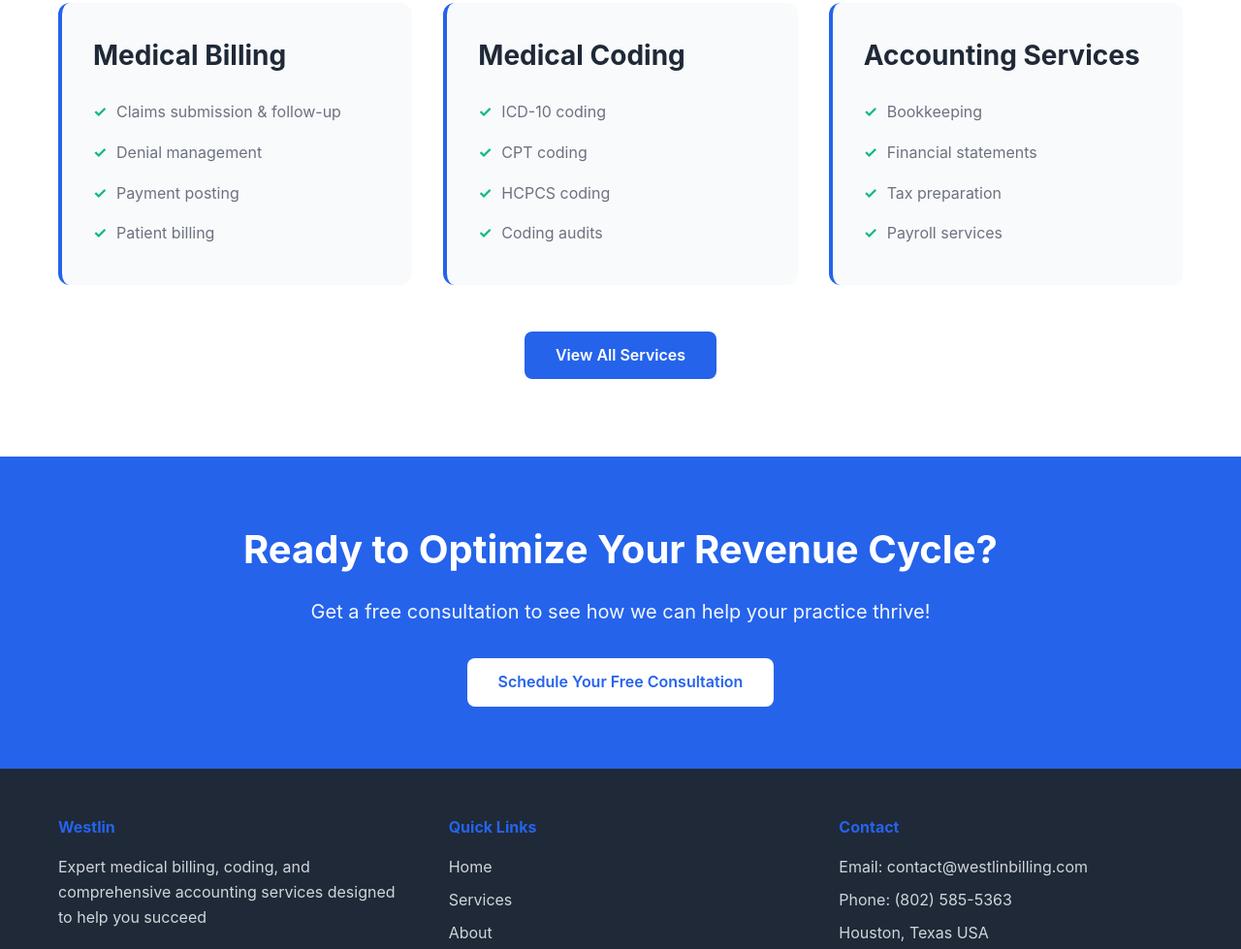
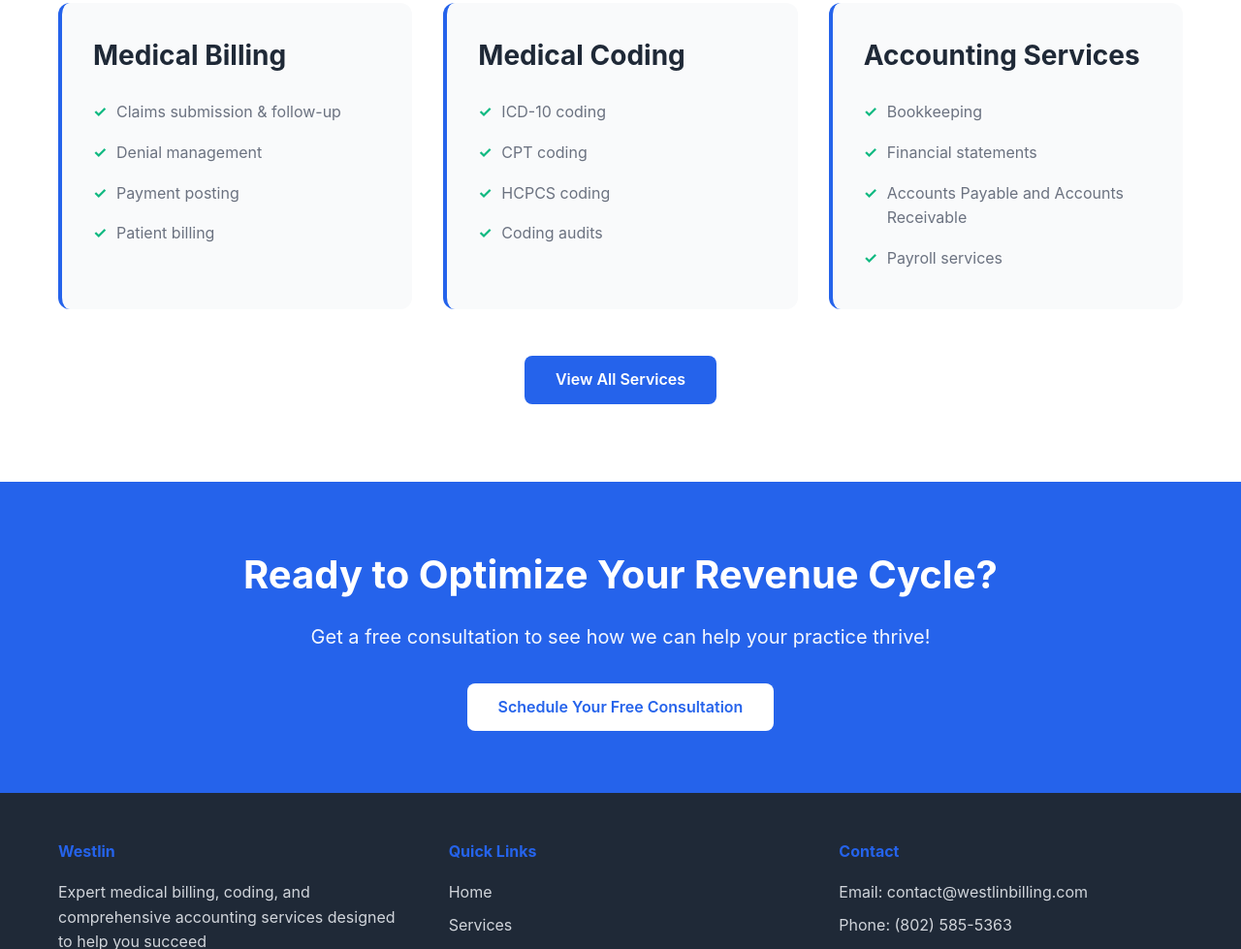
Before and after one commit to MrAnonymoos/Westlin-Billing-REPO, a plain HTML site: page index.html in a window 1280 px wide. Shown: the part 1327-2306 px from the top of the page at 97% size. Drawn offline with Linux system fonts and the light colour scheme.

Commit message:
Update index.html

```diff
--- a/index.html
+++ b/index.html
@@ -100,7 +100,7 @@
                     <ul>
                         <li>Bookkeeping</li>
                         <li>Financial statements</li>
-                        <li>Tax preparation</li>
+                        <li>Accounts Payable and Accounts Receivable</li>
                         <li>Payroll services</li>
                     </ul>
                 </div>
```
